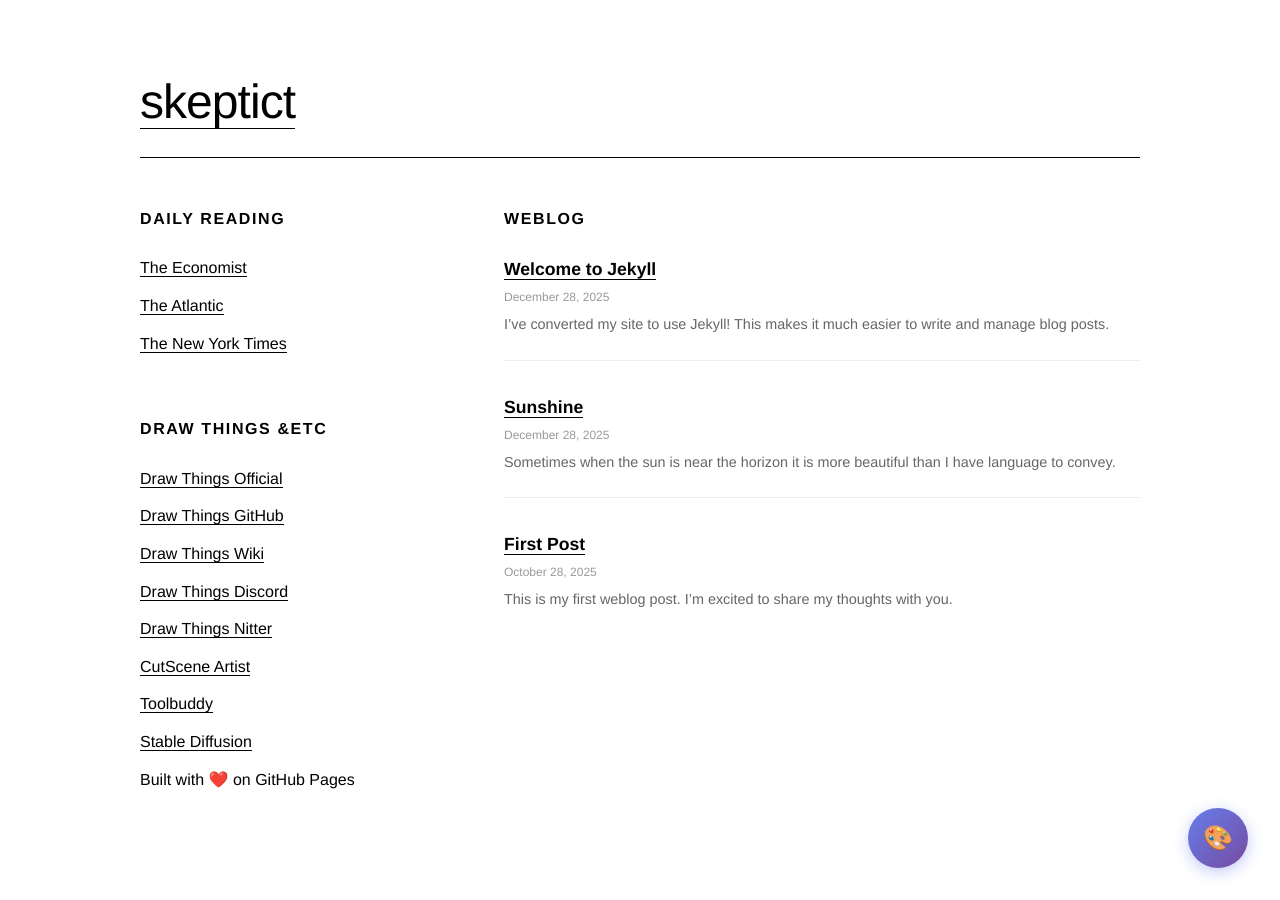
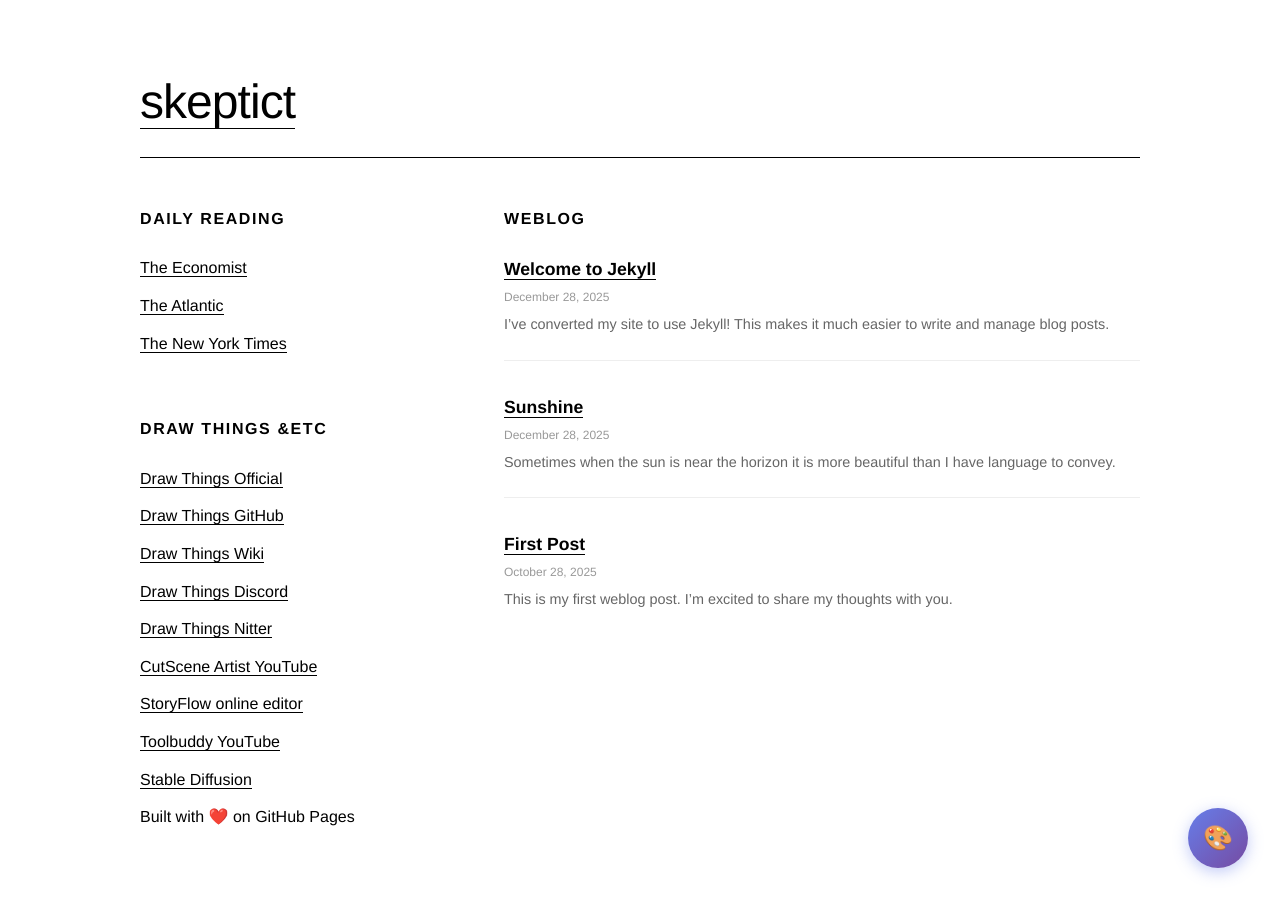
Before and after one commit to skeptict/skeptict.github.io, a Jekyll site: the page built from index.html, in a window 1280 px wide. Built offline with Jekyll 4.4.1, drawn with Linux system fonts in a browser that asks for light colours.

Commit message:
Add StoryFlow online editor link and update YouTube link labels
🤖 Generated with [Claude Code](https://claude.com/claude-code)

Co-Authored-By: Claude Sonnet 4.5 <noreply@anthropic.com>

```diff
--- a/index.html
+++ b/index.html
@@ -21,8 +21,9 @@ title: Home
                 <li><a href="https://github.com/drawthingsai/draw-things-community/wiki" target="_blank">Draw Things Wiki</a></li>
                 <li><a href="https://discord.gg/qJsk9pr9Wj" target="_blank">Draw Things Discord</a></li>
                 <li><a href="https://nitter.net/drawthingsapp" target="_blank">Draw Things Nitter</a></li>
-                <li><a href="https://www.youtube.com/@CutSceneArtist" target="_blank">CutScene Artist</a></li>
-                <li><a href="https://www.youtube.com/@Toolbuddy" target="_blank">Toolbuddy</a></li>
+                <li><a href="https://www.youtube.com/@CutSceneArtist" target="_blank">CutScene Artist YouTube</a></li>
+                <li><a href="https://cutsceneartist.com/DrawThings/StoryflowEditor_online.html">StoryFlow online editor</a></li>
+                <li><a href="https://www.youtube.com/@Toolbuddy" target="_blank">Toolbuddy YouTube</a></li>
                 <li><a href="https://stability.ai/stable-image" target="_blank">Stable Diffusion</a></li>
             </ul>
         </div>
```
